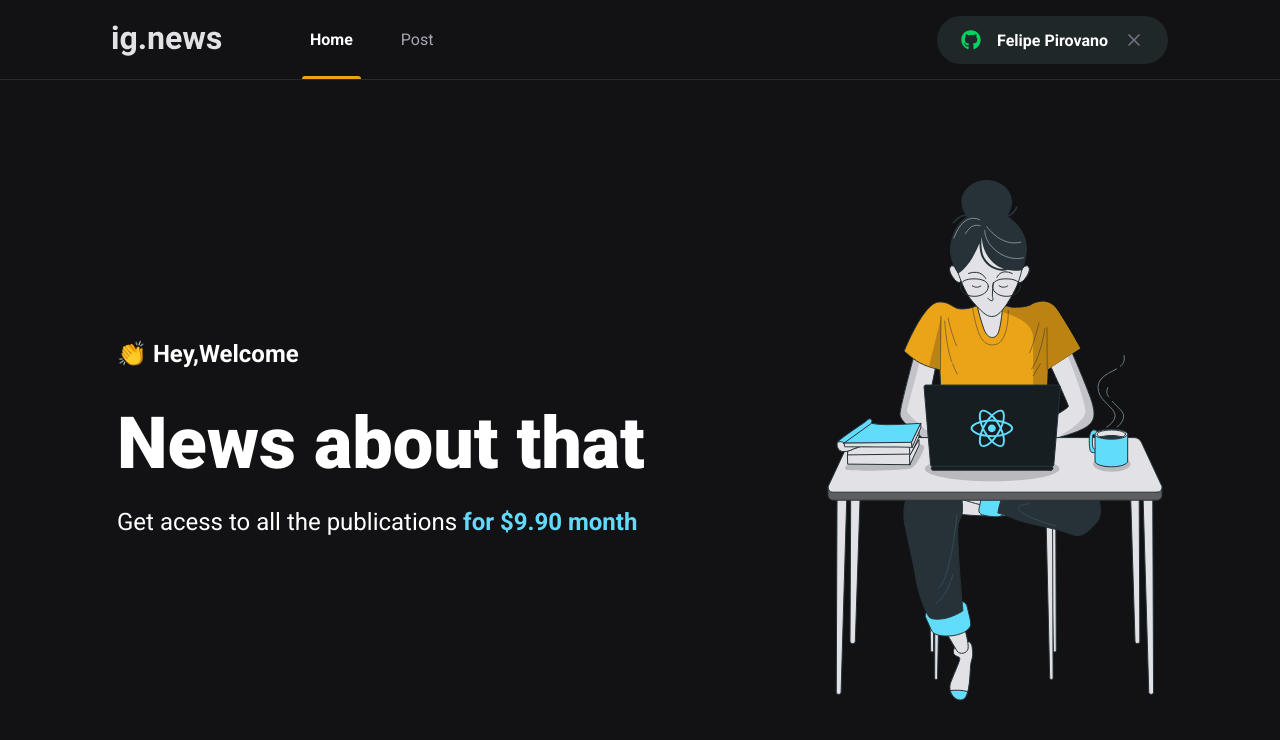
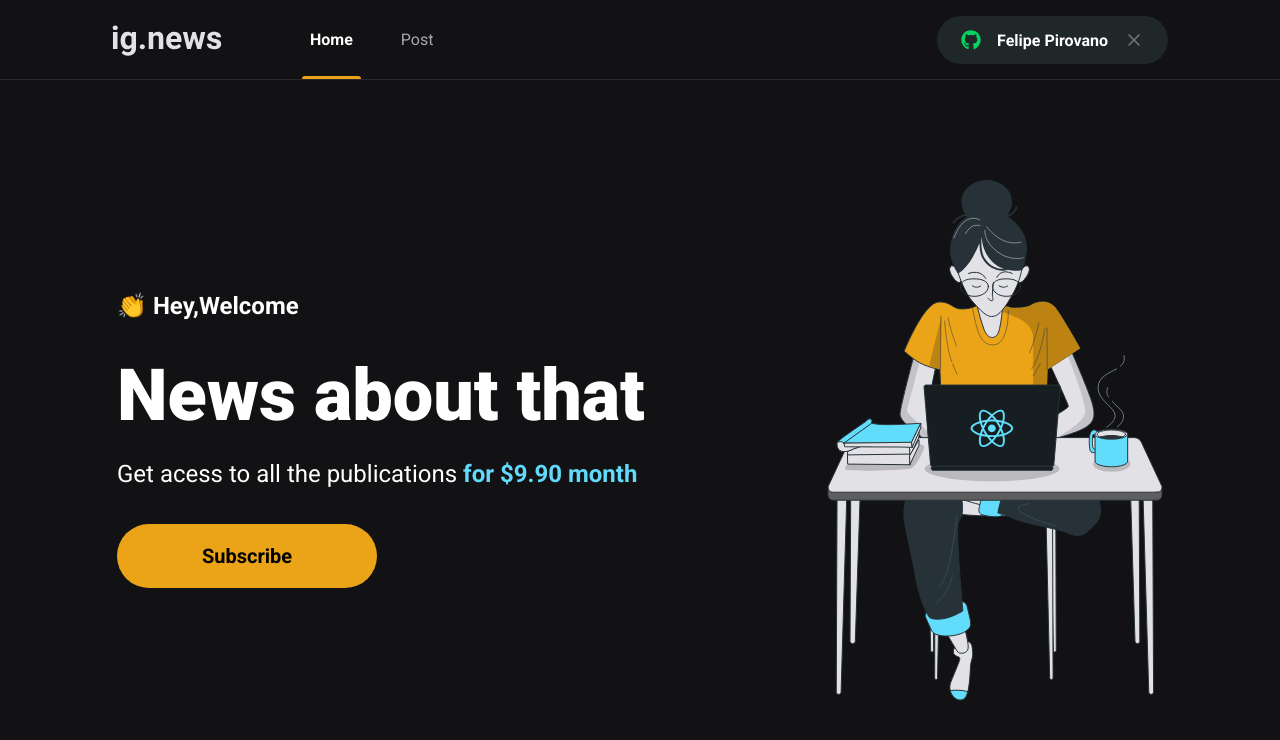
Before and after one commit to Felipepirova/ignews, a Next.js app: page / in a window 1280 px wide. Shown: the top 740 px of the page. Built offline with nearby package versions, Linux system fonts and the light colour scheme.

Commit message:
subscribeButton style

```diff
--- /dev/null
+++ b/src/components/SubscribeButton/index.tsx
@@ -0,0 +1,9 @@
+import style from './styles.module.scss'
+
+export function SubscribeButton() {
+  return (
+    <button type="button" className={style.subscribeButton}>
+      Subscribe
+    </button>
+  )
+}
--- /dev/null
+++ b/src/components/SubscribeButton/styles.module.scss
@@ -0,0 +1,20 @@
+.subscribeButton {
+  width: 260px;
+  height: 4rem;
+  border: 0;
+  border-radius: 2rem;
+  background: var(--yellow-500);
+  color: var (--gray-900);
+  font-size: 1.25rem;
+  font-weight: bold;
+
+  display: flex;
+  align-items: center;
+  justify-content: center;
+
+  transition: filter 0.2s;
+
+  &:hover {
+    filter: brightness(0.8);
+  }
+}
--- a/src/pages/home.module.scss
+++ b/src/pages/home.module.scss
@@ -38,4 +38,8 @@
       font-weight: bold;
     }
   }
+
+  button {
+    margin-top: 2rem;
+  }
 }
--- a/src/pages/index.tsx
+++ b/src/pages/index.tsx
@@ -1,4 +1,5 @@
 import Head from 'next/head'
+import { SubscribeButton } from '../components/SubscribeButton'
 
 import style from './home.module.scss'
 
@@ -15,6 +16,7 @@
           <p>
             Get acess to all the publications <span>for $9.90 month</span>
           </p>
+          <SubscribeButton />
         </section>
         <img src="/images/avatar.svg" alt="Girld Colding" />
       </main>
```
